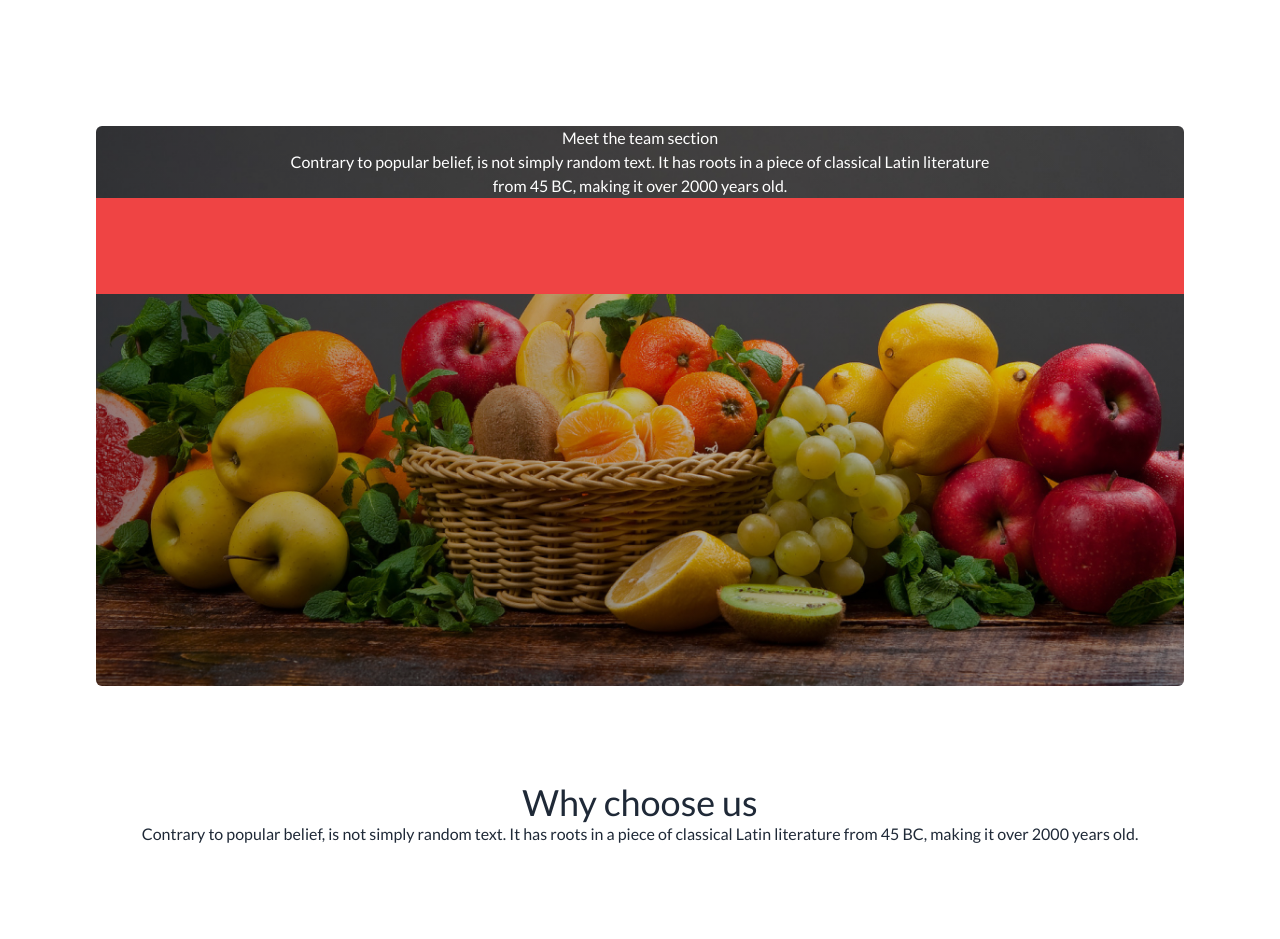
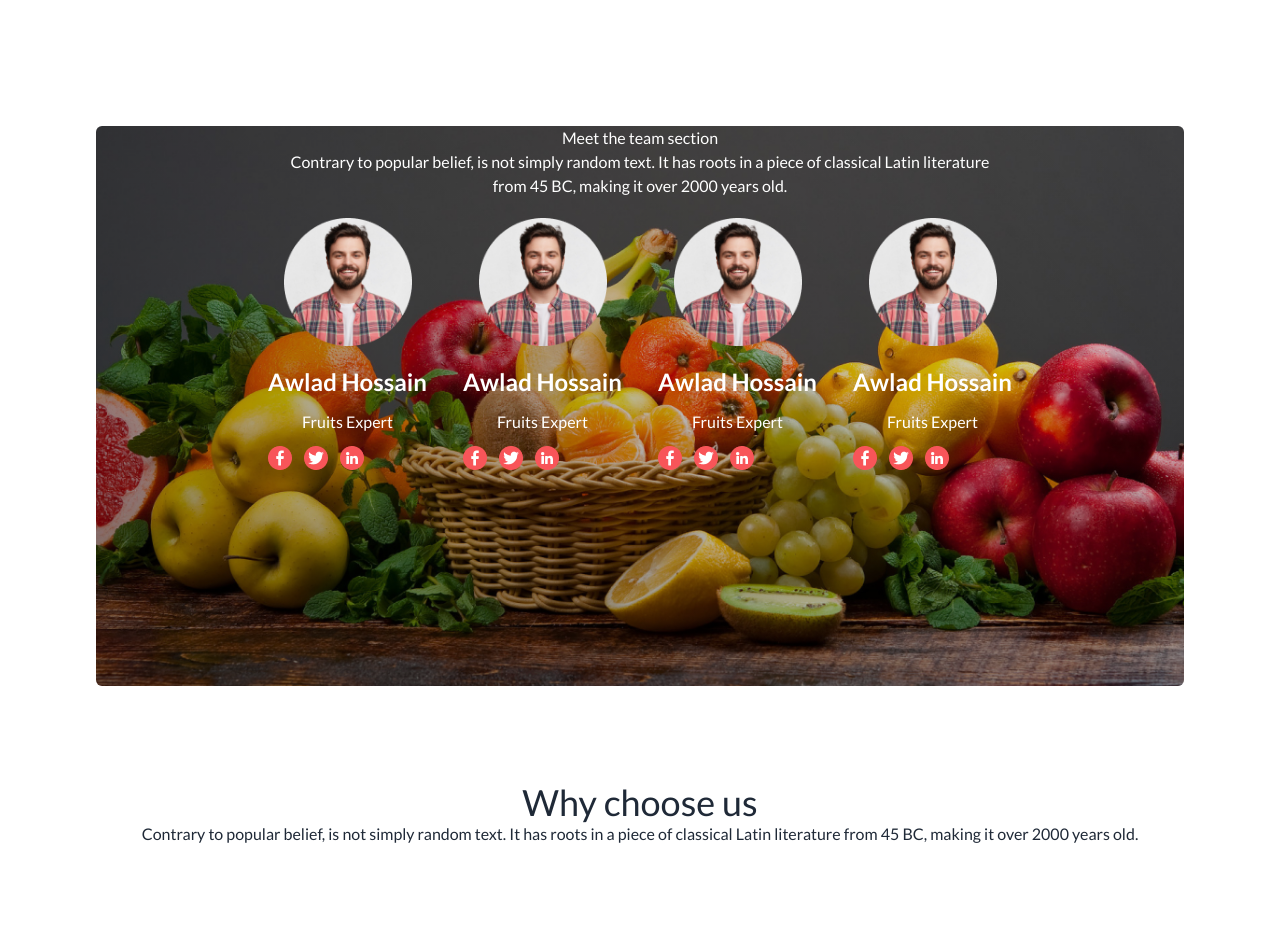
Before and after one commit to iatoha/Fruit-brust, a plain HTML site: page index.html in a window 1280 px wide. Shown: the part 1880-2819 px from the top of the page. Drawn offline with nearby package versions, Linux system fonts and the light colour scheme.

Commit message:
some section done

```diff
--- a/index.html
+++ b/index.html
@@ -421,16 +421,59 @@
       <!-- deal day section -->
       <section class="my-24 lg:px-24 px-8 text-white">
         <div
-          class="h-[70vh] text-center rounded-md w-full bg-[linear-gradient(45deg,rgba(0,0,0,0.4),rgba(0,0,0,0.1)),url('images/banner1.png')] bg-center bg-cover"
+          class="h-[1390px] lg:h-[70vh] text-center rounded-md w-full bg-[linear-gradient(45deg,rgba(0,0,0,0.4),rgba(0,0,0,0.1)),url('images/banner1.png')] bg-center bg-cover"
         >
           <h3 class="">Meet the team section</h3>
-          <p class="w-2/3 text-center mx-auto">
+          <p class="w-2/3 text-center mx-auto mb-5">
             Contrary to popular belief, is not simply random text. It has roots
             in a piece of classical Latin literature from 45 BC, making it over
             2000 years old.
           </p>
-          <div class="h-24 bg-red-500">
-            <div></div>
+          <div class="h-24 grid grid-cols-1 gap-8 lg:grid-cols-4 mx-[170px]">
+            <!-- card 1 -->
+            <div class="flex flex-col justify-center items-center space-y-5">
+              <div class="w-32 h-32 rounded-full flex items-center justify-center">
+                <img src="images/member1.png" alt="">
+              </div>
+              <div class="space-y-3">
+                <h1 class="text-2xl font-semibold">Awlad Hossain</h1>
+                <p class="">Fruits Expert</p>
+                <img class="flex justify-center text-center" src="images/Group 35.png" alt="">
+              </div>
+            </div>
+            <!-- card 1 -->
+            <div class="flex flex-col justify-center items-center space-y-5">
+              <div class="w-32 h-32 rounded-full flex items-center justify-center">
+                <img src="images/member1.png" alt="">
+              </div>
+              <div class="space-y-3">
+                <h1 class="text-2xl font-semibold">Awlad Hossain</h1>
+                <p class="">Fruits Expert</p>
+                <img class="flex justify-center text-center" src="images/Group 35.png" alt="">
+              </div>
+            </div>
+            <!-- card 1 -->
+            <div class="flex flex-col justify-center items-center space-y-5">
+              <div class="w-32 h-32 rounded-full flex items-center justify-center">
+                <img src="images/member1.png" alt="">
+              </div>
+              <div class="space-y-3">
+                <h1 class="text-2xl font-semibold">Awlad Hossain</h1>
+                <p class="">Fruits Expert</p>
+                <img class="flex justify-center text-center" src="images/Group 35.png" alt="">
+              </div>
+            </div>
+            <!-- card 1 -->
+            <div class="flex flex-col justify-center items-center space-y-5">
+              <div class="w-32 h-32 rounded-full flex items-center justify-center">
+                <img src="images/member1.png" alt="">
+              </div>
+              <div class="space-y-3">
+                <h1 class="text-2xl font-semibold">Awlad Hossain</h1>
+                <p class="">Fruits Expert</p>
+                <img class="flex justify-center text-center" src="images/Group 35.png" alt="">
+              </div>
+            </div>
           </div>
         </div>
       </section>
```
Also changed, not shown: images/Group 35.png (added).
